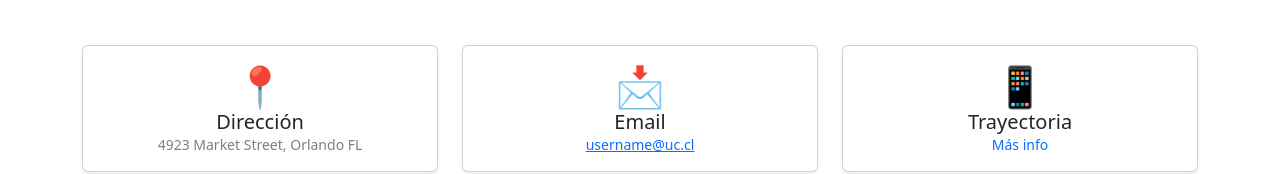
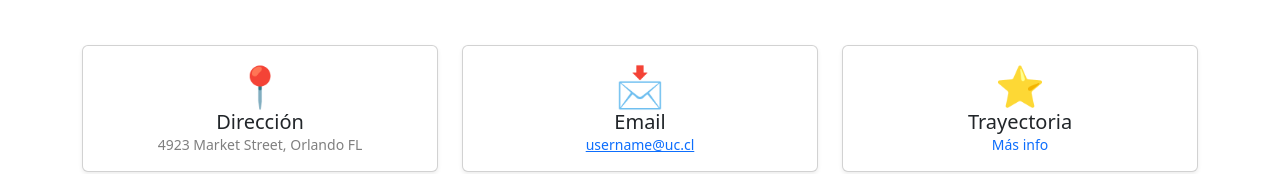
Before and after one commit to mjmonteroa/Clase-11, a plain HTML site: page index.html in a window 1280 px wide. Shown: the part 1992-2166 px from the top of the page. Drawn offline with nearby package versions, Linux system fonts and the light colour scheme; no server answers.

Commit message:
Add files via upload

```diff
--- a/index.html
+++ b/index.html
@@ -162,7 +162,7 @@
                     <div class="col-md-4 mb-3 mb-md-0">
                         <div class="card h-100 shadow-sm">
                             <div class="card-body text-center">
-                                <h3 class="m-0 fs-5"><span class="fs-1">📱</span><br/>Trayectoria</h3>
+                                <h3 class="m-0 fs-5"><span class="fs-1">⭐</span><br/>Trayectoria</h3>
                                 <div class="small text-black-50"><a href="" data-bs-toggle="modal" data-bs-target="#exampleModal" class="text-decoration-none">Más info</a></div>
                             </div>
                         </div>
```
